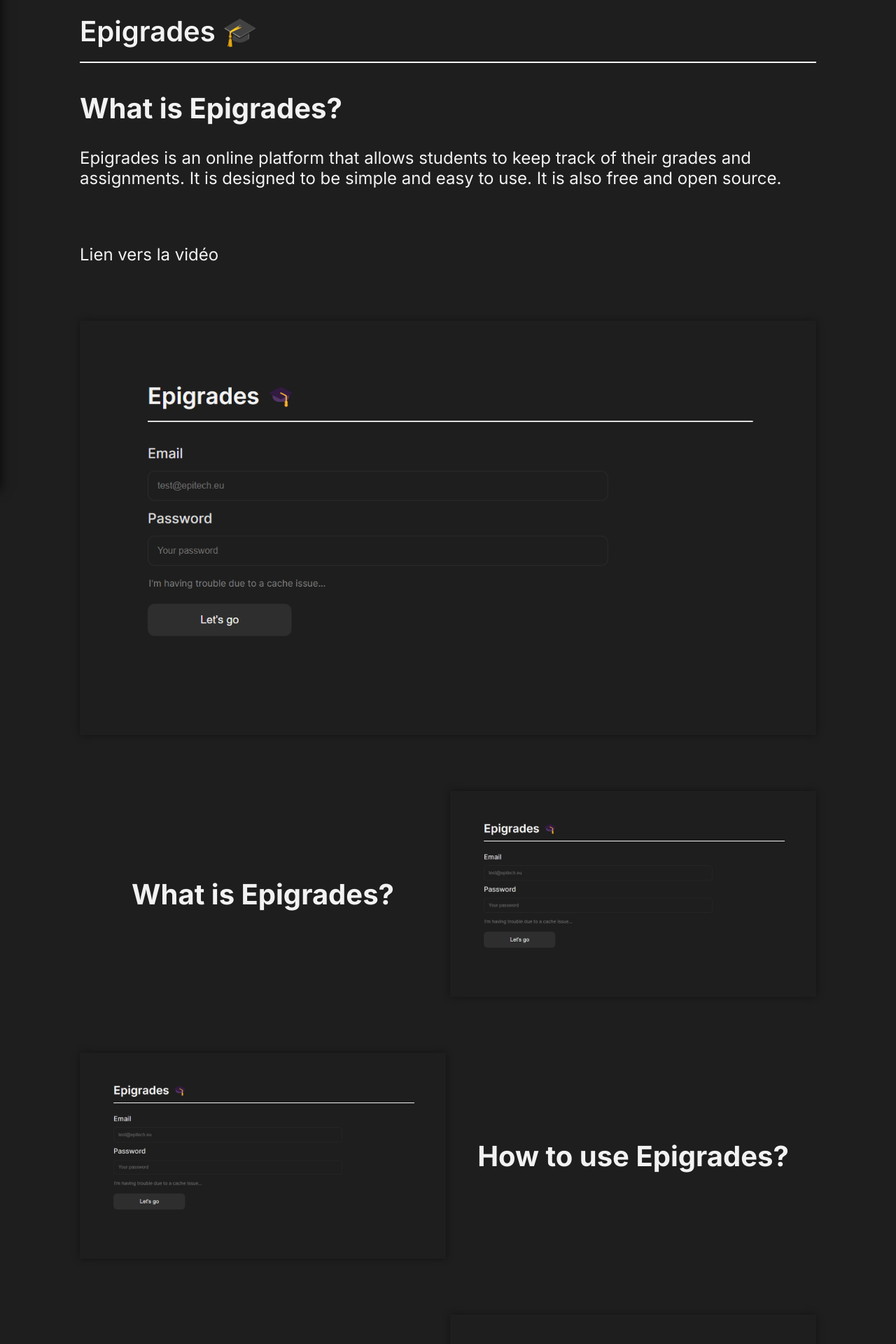
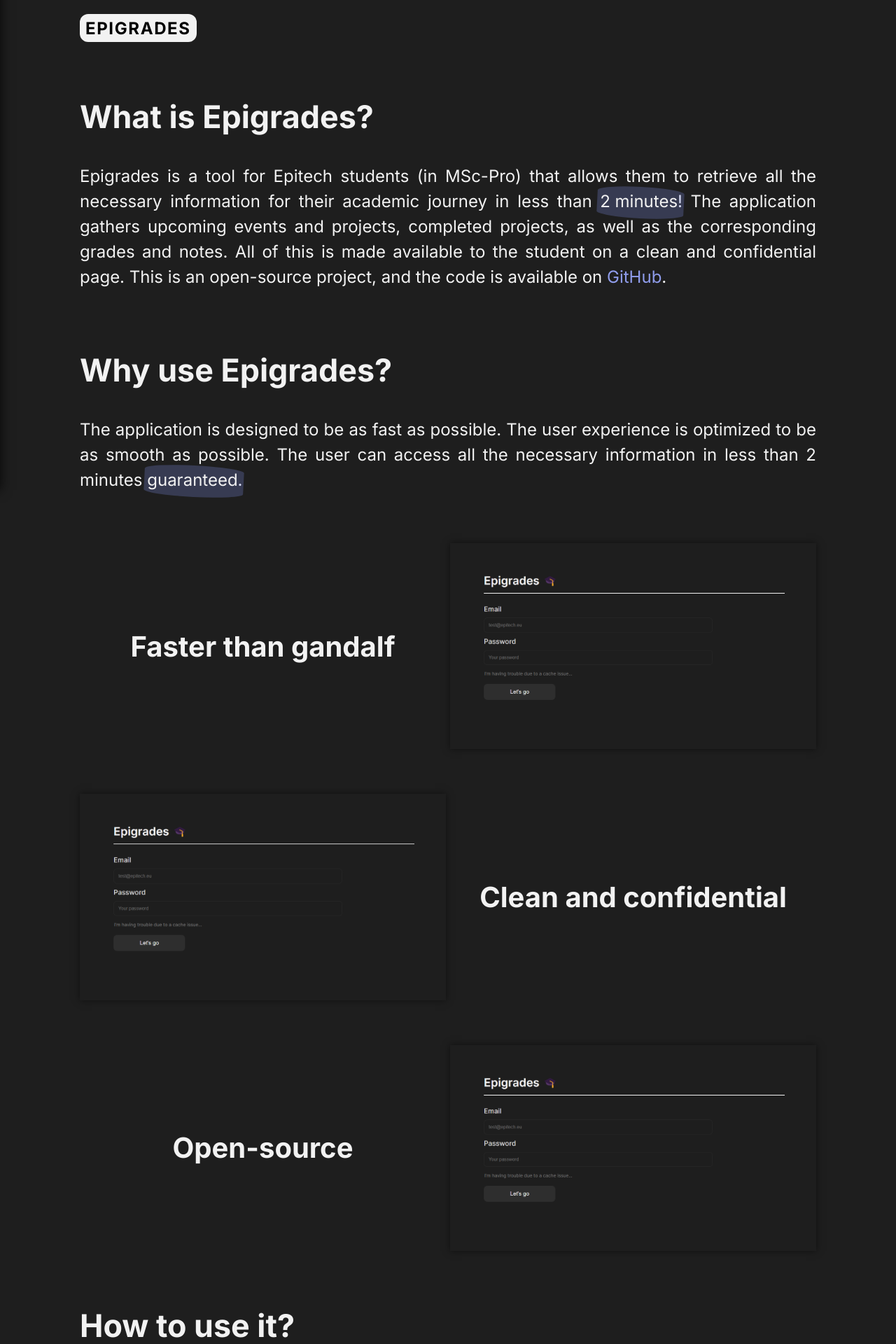
Before and after one commit to AlxisHenry/epigrades, a Next.js app: page / in a window 1280 px wide. Shown: the part 100-2020 px from the top of the page at 70% size. Built offline with nearby package versions, Linux system fonts and the light colour scheme.

Commit message:
feat: beautiful guide

```diff
--- a/src/app/page.tsx
+++ b/src/app/page.tsx
@@ -6,9 +6,6 @@ import { Layout, PageTitle } from "@/components";
 import Image from "next/image";
 
 const props = {
-  style: {
-    boxShadow: "0 0 10px 0 rgba(0, 0, 0, 0.4)",
-  },
   width: 200,
   height: 200 / (16 / 9),
   layout: "responsive",
@@ -18,53 +15,119 @@ const props = {
 export default function Home() {
   return (
     <Layout>
-      <PageTitle parts={["Epigrades 🎓"]} />
+      <div className="title">EPIGRADES</div>
       <div className="tutorial">
-        <div className="text">
-          <h1>What is Epigrades?</h1>
-          <p>
-            Epigrades is an online platform that allows students to keep track
-            of their grades and assignments. It is designed to be simple and
-            easy to use. It is also free and open source.
-          </p>
-        </div>
-        <a href="">
-          Lien vers la vidéo
-        </a>
-        <Image {...props} src="/screenshots/online.png" />
-        <div className="grid">
-          <h1>What is Epigrades?</h1>
-          <Image {...props} src="/screenshots/online.png" />
-        </div>
-        <div className="grid">
-          <Image {...props} src="/screenshots/online.png" />
-          <h1>How to use Epigrades?</h1>
-        </div>
-        <div className="grid">
-          <h1>What is Epigrades?</h1>
-          <Image {...props} src="/screenshots/online.png" />
-        </div>
-        <div className="grid">
-          <Image {...props} src="/screenshots/online.png" />
-          <h1>How to use Epigrades?</h1>
-        </div>
-        <div className="grid">
-          <h1>What is Epigrades?</h1>
-          <Image {...props} src="/screenshots/online.png" />
-        </div>
-        <div className="grid">
-          <Image {...props} src="/screenshots/online.png" />
-          <h1>How to use Epigrades?</h1>
-        </div>
-        <div className="grid">
-          <h1>What is Epigrades?</h1>
-          <Image {...props} src="/screenshots/online.png" />
-        </div>
-        <div className="grid">
-          <Image {...props} src="/screenshots/online.png" />
-          <h1>How to use Epigrades?</h1>
-        </div>
+        <Section title="What is Epigrades?">
+          <Paragraph>
+            Epigrades is a tool for Epitech students (in MSc-Pro) that allows
+            them to retrieve all the necessary information for their academic
+            journey in less than <Highlight>2 minutes</Highlight>! The
+            application gathers upcoming events and projects, completed
+            projects, as well as the corresponding grades and notes. All of this
+            is made available to the student on a clean and confidential page.
+            This is an open-source project, and the code is available on{" "}
+            <Link
+              href="https://github.com/AlxisHenry/epigrades"
+              title="GitHub"
+            />
+            .
+          </Paragraph>
+        </Section>
+        <Section title="Why use Epigrades?">
+          <Paragraph>
+            The application is designed to be as fast as possible. The user
+            experience is optimized to be as smooth as possible. The user can
+            access all the necessary information in less than 2 minutes{" "}
+            <Highlight>guaranteed</Highlight>.
+          </Paragraph>
+          <Grid title="Faster than gandalf" image="/screenshots/online.png" />
+          <Grid
+            title="Clean and confidential"
+            image="/screenshots/online.png"
+            reverse
+          />
+          <Grid title="Open-source" image="/screenshots/online.png" />
+        </Section>
+        <Section title="How to use it?">
+          <Paragraph>
+            Epigrades is designed to be as simple as possible. The user only has
+            to log in with his Epitech credentials and the application will do
+            the rest. The user will be redirected to a clean and confidential
+            secured by a token.
+          </Paragraph>
+        </Section>
       </div>
     </Layout>
   );
 }
+
+interface LinkProps {
+  href: string;
+  title: string;
+}
+
+function Link({ href, title }: LinkProps) {
+  return (
+    <a href={href} target="_blank">
+      {title}
+    </a>
+  );
+}
+
+interface SectionProps {
+  children: React.ReactNode;
+  title?: string | null;
+}
+
+function Section({ children, title = null }: SectionProps) {
+  return (
+    <div className="text">
+      {title && <h2>{title}</h2>}
+      {children}
+    </div>
+  );
+}
+
+interface ParagraphProps {
+  children: React.ReactNode;
+}
+
+function Paragraph({ children }: ParagraphProps) {
+  return <p>{children}</p>;
+}
+
+interface HighlightProps {
+  children: React.ReactNode;
+}
+
+function Highlight({ children }: HighlightProps) {
+  return (
+    <span className="highlight-container">
+      <span className="highlight">{children}</span>
+    </span>
+  );
+}
+
+interface GridProps {
+  title: string;
+  image: string;
+  reverse?: boolean;
+}
+
+function Grid({ title, image, reverse = false }: GridProps) {
+  return (
+    <div className={`grid ${reverse ? "reverse" : ""}`}>
+      {reverse && <Screen src={image} />}
+      <h3>{title}</h3>
+      {!reverse && <Screen src={image} />}
+    </div>
+  );
+}
+
+interface ImageProps {
+  src: string;
+}
+
+function Screen({ src }: ImageProps) {
+  return <Image {...props} src={src} />;
+}
--- a/src/components/Sidebar.tsx
+++ b/src/components/Sidebar.tsx
@@ -2,7 +2,7 @@ import { useState } from "react";
 import { usePathname } from "next/navigation";
 import Link from "next/link";
 
-import { Info, Magic, Menu } from "@/components/icons";
+import { Info, Magic, Menu, School } from "@/components/icons";
 
 interface DropdownItem {
   route: string;
@@ -23,6 +23,11 @@ const items: Item[] = [
     route: "/",
     text: "Guide",
     icon: <Info />,
+  },
+  {
+    route: "/online/me",
+    text: "Preview",
+    icon: <School />,
   },
   {
     route: "/online",
--- a/src/styles/pages/tutorial.scss
+++ b/src/styles/pages/tutorial.scss
@@ -1,15 +1,54 @@
+.title {
+  margin-top: 6rem;
+  display: flex;
+  justify-content: space-between;
+  margin-bottom: 2.5rem;
+  flex-direction: column;
+  color: var(--contrast-primary);
+  font-size: 1.5rem;
+  font-weight: bold;
+  letter-spacing: 0.1rem;
+  background-color: var(--contrast-primary);
+  width: fit-content;
+  padding: 0.35rem 0.5rem;
+  border-radius: 12px;
+  color: black;
+  margin-bottom: 5rem;
+}
+
 .tutorial {
   display: flex;
   flex-direction: column;
   gap: 5rem;
   margin-bottom: 5rem;
+  text-align: justify;
+
+  img {
+    border-radius: 12pxpx;
+    box-shadow: 0 0 10px 0 rgba(0, 0, 0, 0.5);
+  }
+
+  h1,
+  h2 {
+    font-size: 2.8rem;
+    text-align: start;
+    color: var(--contrast-primary);
+  }
+
+  h3 {
+    font-size: 2.5rem;
+    text-align: center;
+    color: var(--contrast-primary);
+  }
 
   a {
-    color: var(--contrast-primary);
+    color: #9aa9ffe9;
     font-size: 1.5rem;
+    transition: color 0.3s;
 
     &:hover {
-      color: var(--contrast-secondary);
+      color: #c2cbff;
+      transition: color 0.3s;
     }
   }
 
@@ -17,9 +56,9 @@
     display: grid;
     grid-template-columns: repeat(auto-fit, minmax(300px, 1fr));
     grid-column-gap: 6px;
-    text-align: center;
     grid-row-gap: 6px;
     align-items: center;
+    margin-top: 2rem;
   }
 
   .text {
@@ -28,27 +67,36 @@
     gap: 2rem;
   }
 
-  h1,
-  h2,
-  h3,
-  h4,
-  h5,
-  h6 {
-    font-size: 2.5rem;
-    color: var(--contrast-primary);
-  }
-
   p {
+    margin: 0.5rem 0;
+    line-height: 1.5;
+    word-break: break-word;
     font-size: 1.5rem;
     color: var(--contrast-primary);
   }
 
-  span {
-    font-size: 1.5rem;
-    color: var(--contrast-primary);
+  .highlight-container,
+  .highlight {
+    position: relative;
+  }
 
-    &.highlight {
-      color: var(--primary);
-    }
+  .highlight-container {
+    display: inline-block;
+  }
+
+  .highlight-container:before {
+    content: " ";
+    display: block;
+    height: 90%;
+    width: 100%;
+    margin-left: -3px;
+    margin-right: -3px;
+    position: absolute;
+    background: #8798f53d;
+    transform: rotate(3deg);
+    top: -3px;
+    left: -1px;
+    border-radius: 75% 75% 75% 75% / 25% 25% 25% 25%;
+    padding: 10px 3px 3px 10px;
   }
 }
```
